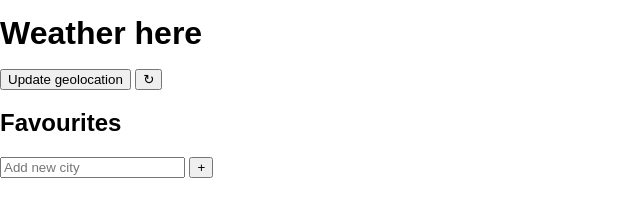
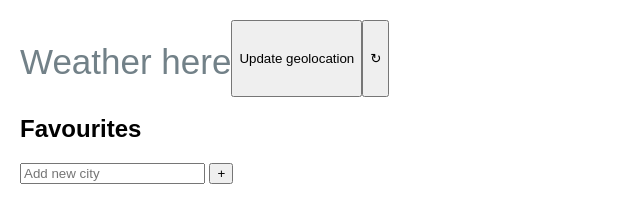
Before and after one commit to arisau/weblab2, a plain HTML site: page index.html in a window 1280 px wide. Shown: the whole page, without its empty margins (0-640 px from the left). Drawn offline with Linux system fonts and the light colour scheme.

Commit message:
css basic 1

```diff
--- a/style.css
+++ b/style.css
@@ -6,3 +6,25 @@ body {
     margin: 0;
     padding: 0;
 }
+
+.grid-container {
+    display: grid;
+    grid-template-columns: 1fr;
+    grid-template-areas:
+      "header"
+      "main";
+    margin: 20px;
+}
+
+header {
+    grid-area: header;
+    display: flex;
+    flex-direction: row;
+}
+
+h1 {
+    font-weight: normal;
+    font-size: 35px;
+    color: #728188;
+    margin-top: 30px;
+}
```
